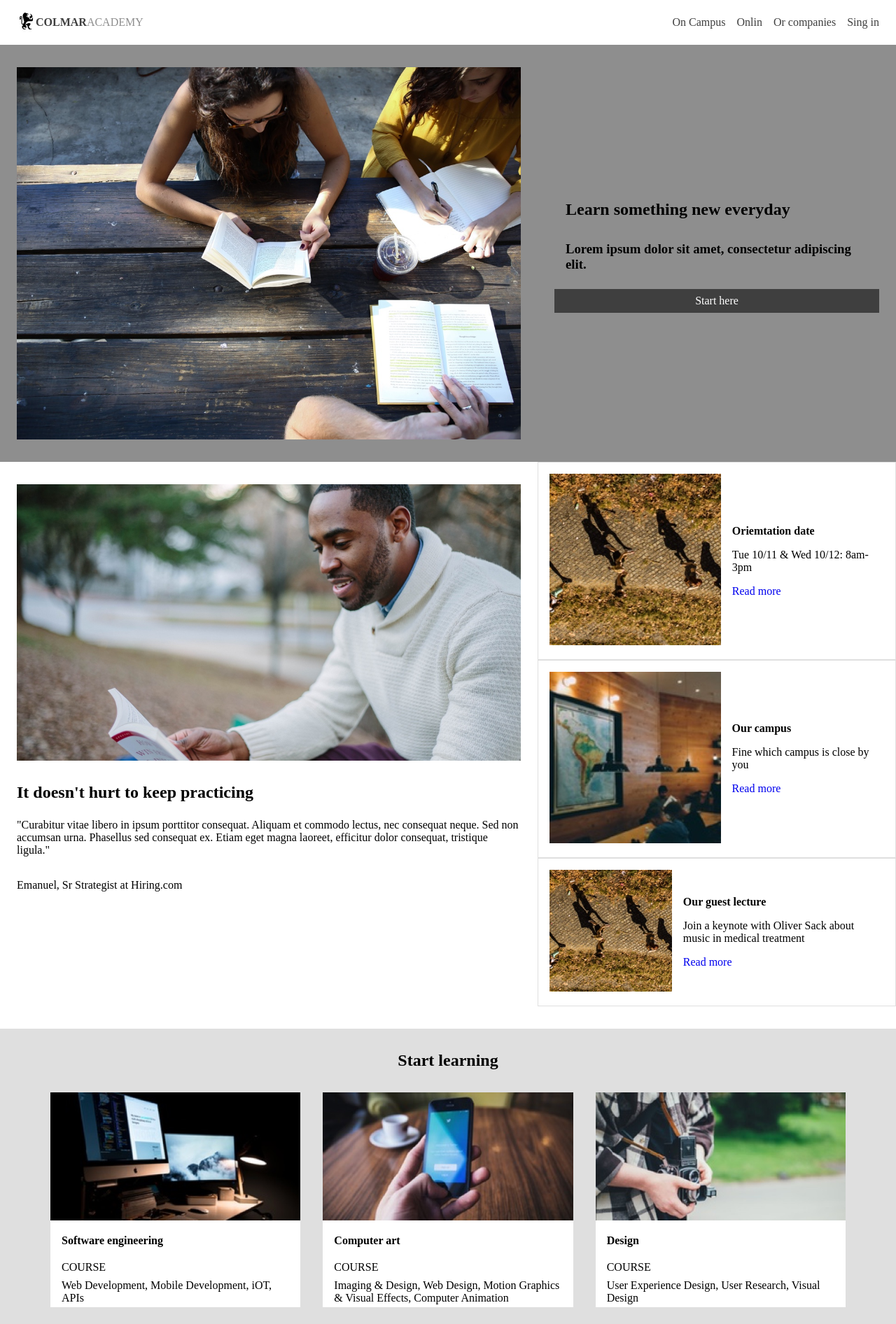
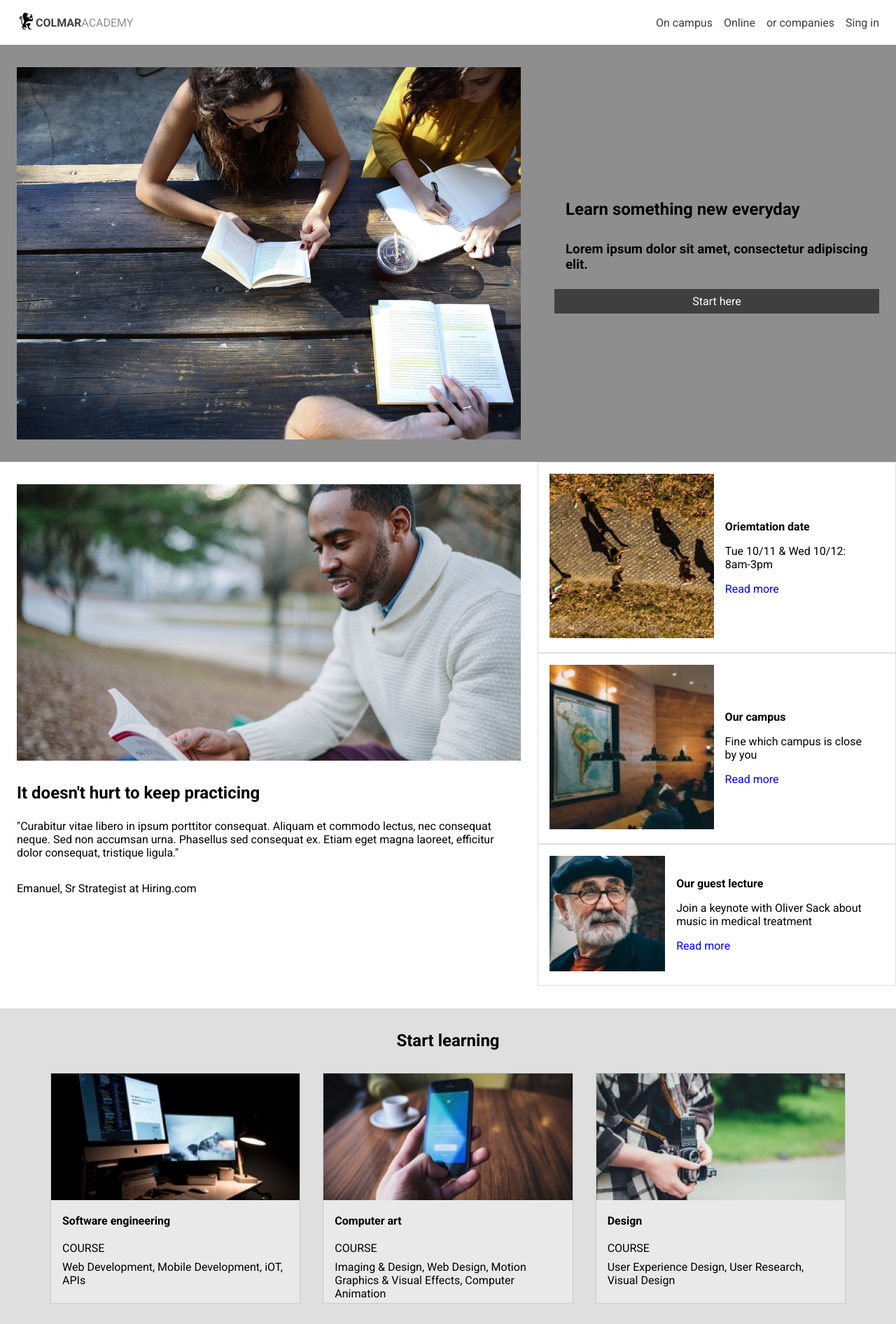
Before and after one commit to Tae-rtkk/27-rattanakul-colmar, a plain HTML site: page capstone_colmar_assets/index.html in a window 1280 px wide. Shown: the top 1892 px of the page at 70% size. Drawn offline with Linux system fonts and the light colour scheme.

Commit message:
Finished

```diff
--- a/capstone_colmar_assets/index.html
+++ b/capstone_colmar_assets/index.html
@@ -3,6 +3,7 @@
 <head>
     <meta charset="UTF-8">
     <meta name="viewport" content="width=device-width, initial-scale=1.0">
+    <link href="https://fonts.googleapis.com/css2?family=Roboto:ital,wght@0,100;0,300;0,400;0,500;0,700;0,900;1,100;1,300;1,400;1,500;1,700;1,900&display=swap" rel="stylesheet">
     <link rel="stylesheet" href="style.css">
     <title>Document</title>
 </head>
@@ -15,9 +16,9 @@
             <p>COLMAR<span>ACADEMY</span></p>
         </div>
         <ul>
-            <li><a href="#">On Campus</a></li>
-            <li><a href="#">Onlin</a></li>
-            <li><a href="#">Or companies</a></li>
+            <li><a href="#">On campus</a></li>
+            <li><a href="#">Online</a></li>
+            <li><a href="#">or companies</a></li>
             <li><a href="#">Sing in</a></li>
         </ul>
 
@@ -80,8 +81,8 @@
 
             <div class="guest">
                 <div class="guest-img">
-                    <img class="guest-right-desktop" src="images/information-orientation.jpg" alt="guest-desktop">
-                    <img class="guest-right-mobile" src="images/information-orientation-mobile.jpg" alt="guest-mobile">
+                    <img class="guest-right-desktop" src="images/information-guest-lecture.jpg" alt="guest-desktop">
+                    <img class="guest-right-mobile" src="images/information-guest-lecture-mobile.jpg" alt="guest-mobile">
                 </div>
                 <div class="guest-info">
                     <h4>Our guest lecture</h4>
@@ -192,7 +193,7 @@
                 </div>
 
                 <div class="now-and-then">
-                    <div class="nat-img"><img src="images/thesis-fisma.jpg" alt="fisma-img"></div>
+                    <div class="nat-img"><img src="images/thesis-now-and-then.jpg" alt="nat-img"></div>
                     <div class="nat-info">
                         <h4>Now and then</h4>
                         <p>Research stydy about New York</p>
--- a/capstone_colmar_assets/style.css
+++ b/capstone_colmar_assets/style.css
@@ -2,6 +2,7 @@
     padding: 0;
     margin: 0;
     box-sizing: border-box;
+    font-family: "Roboto", sans-serif;
 }
 
 /* NAVBAR */
@@ -183,7 +184,8 @@ nav ul li a {
 }
 
 .s1, .s2, .s3, .s4, .s5, .s6 {
-    background-color: #fff;
+    background-color: #e9e9e9;
+    border: 1px solid #cacaca;
 }
 .s1:hover {
     background-color: #cacaca;
@@ -323,6 +325,10 @@ footer ul li a {
         padding: 0;
     }
 
+    .sec1-right h1 {
+        margin: 0;
+    }
+
     /* SEC-2-พี่ดำ */
     .sec2-left{
         display: none;
@@ -379,6 +385,7 @@ footer ul li a {
         margin: 0 16px;
         display: flex;
         align-items: center;
+        background-color: #888;
     }
 
     /* THESIS-ตึกดำ */
```
